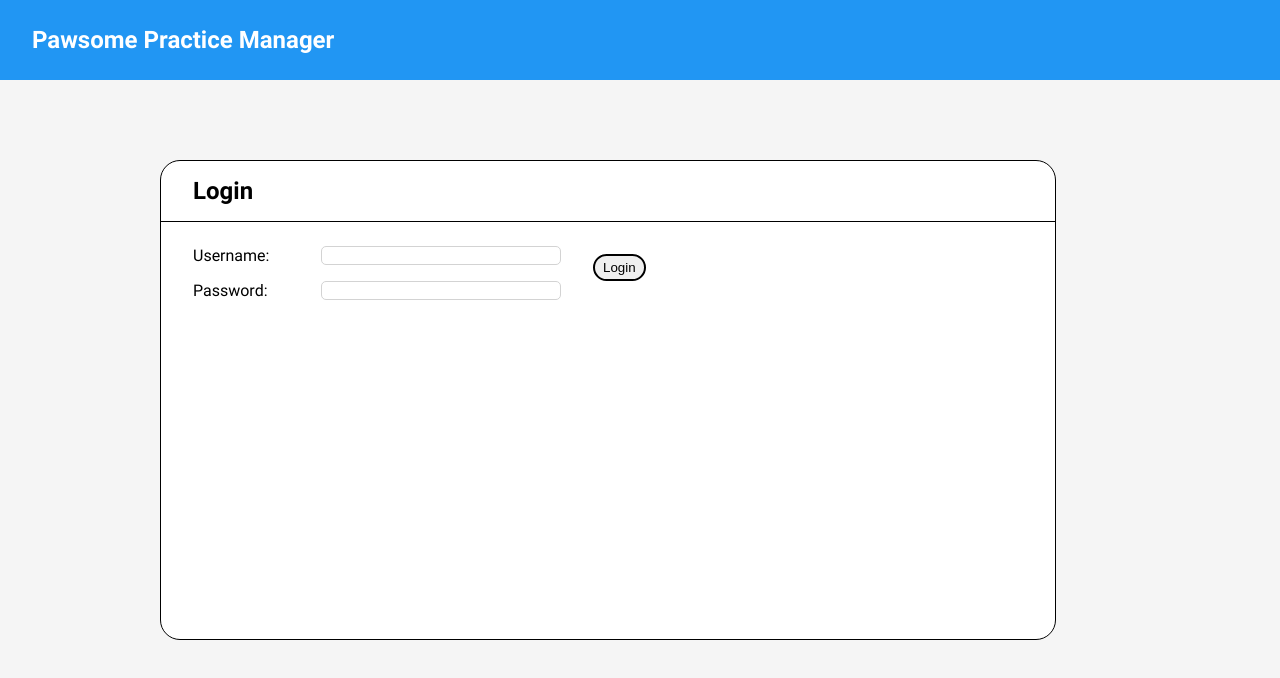
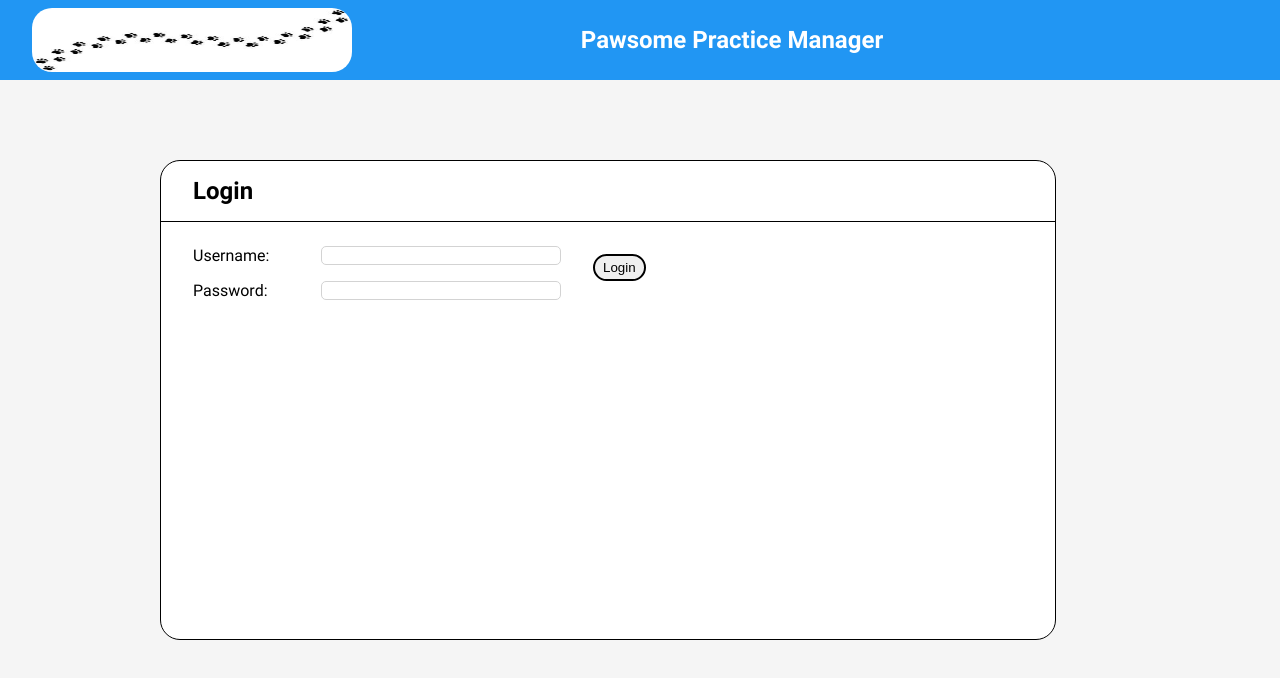
Before and after one commit to TomMhammond/capstone-client, a React (Create React App) app: page / in a window 1280 px wide. Shown: the top 678 px of the page. Built offline with nearby package versions, Linux system fonts and the light colour scheme.

Commit message:
add image to header

```diff
--- a/src/components/Header/Header.jsx
+++ b/src/components/Header/Header.jsx
@@ -1,5 +1,6 @@
 import { useNavigate } from 'react-router-dom';
 import './Header.scss';
+import image from '../../assets/images/paw-prints.jpeg'
 
 export default function Header({ isLoggedIn, userName, setIsLoggedIn, setUserName, setAccess }){
     const navigate = useNavigate();
@@ -25,7 +26,8 @@ export default function Header({ isLoggedIn, userName, setIsLoggedIn, setUserNam
 
     return(
         <header className='header'>
-            <h2 className='header__title' onClick={clickHandler}>Pawsome Practice Manager</h2>
+                <img className='header__img' src={image}></img>
+                <h2 className='header__title' onClick={clickHandler}>Pawsome Practice Manager</h2>
             <ul className='header__list'>
                 <li className='header__list-item header__list-item--left'>{text}</li>
                 <li className='header__list-item--left' onClick={logOutClickHandler}>{logOut}</li>
--- a/src/components/Header/Header.scss
+++ b/src/components/Header/Header.scss
@@ -15,6 +15,12 @@
         font-weight: 700;
     }
 
+    &__img {
+        width: 20rem;
+        height: 4rem;
+        border-radius: 20px;
+    }
+
     &__list {
         list-style-type: none;
         display: flex;
```
Also changed, not shown: src/assets/images/paw-prints.jpeg (added).
